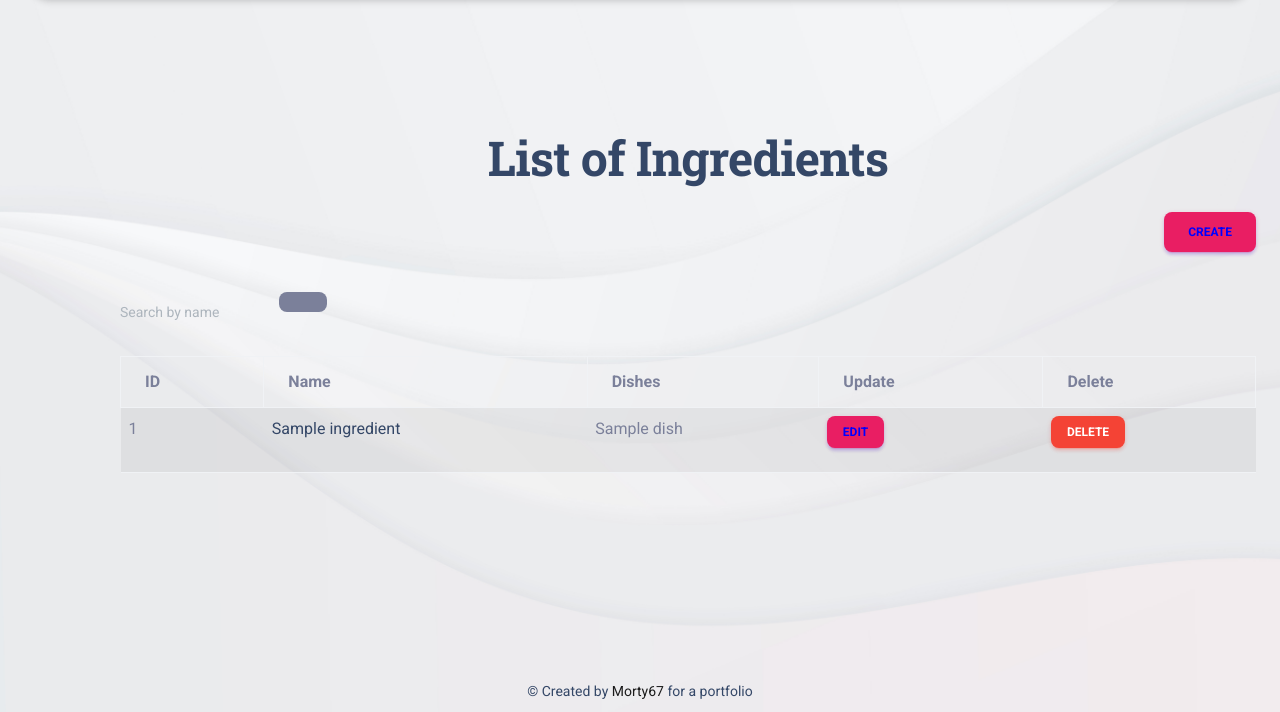
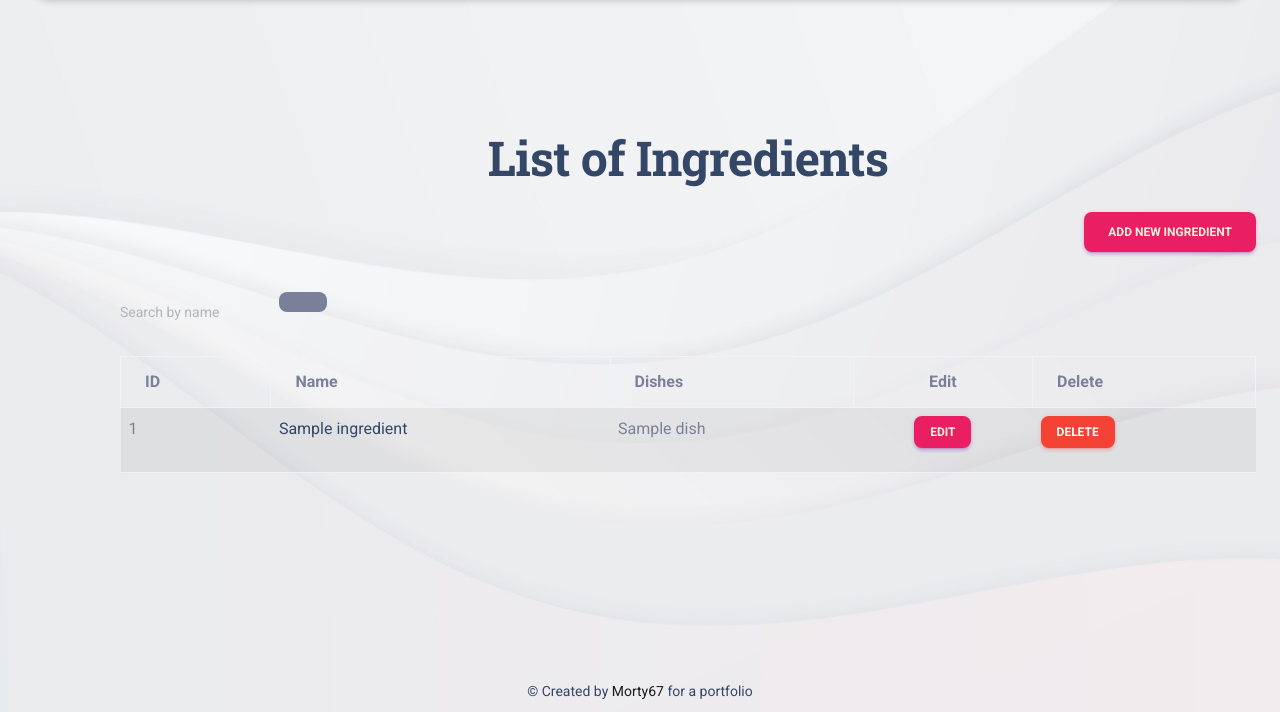
Before and after one commit to Morty67/restaurant_kitchen_service, a Django app: page /ingredients/ in a window 1280 px wide; the page is wider, and only the part inside the window is pictured. Shown: the part 70-782 px from the top of that part. Run offline with Django 4.2, Linux system fonts and the light colour scheme; a user stored in the database is signed in; tables that the repository leaves empty hold one stand-in row (values such as "Sample post"); some libraries are stand-ins or nearby versions.

Commit message:
changes in templates

```diff
--- a/templates/restaurant/dish_type_list.html
+++ b/templates/restaurant/dish_type_list.html
@@ -5,8 +5,9 @@
   <div class="container py-5">
     <h1 class="text-center mb-4">List of Dish Types</h1>
     <div class="d-flex justify-content-end mb-4">
-      <a href="{% url 'restaurant:dish-type-list-create' %}" class="btn btn-primary">Add New Dish Type</a>
+      <a href="{% url 'restaurant:dish-type-list-create' %}" class="btn btn-primary text-white">Add New Dish Type</a>
     </div>
+</div>
     <form action="" method="get" class="form-inline mb-4">
       <div class="input-group">
         {{ search_form|crispy }}
--- a/templates/restaurant/ingredient_list.html
+++ b/templates/restaurant/ingredient_list.html
@@ -6,7 +6,7 @@
   <div class="container py-5">
     <h1 class="text-center mb-4">List of Ingredients</h1>
     <div class="d-flex justify-content-end mb-4">
-      <a href="{% url 'restaurant:ingredient-create' %}" class="btn btn-primary">Create</a>
+      <a href="{% url 'restaurant:ingredient-create' %}" class="btn btn-primary text-white">Add new ingredient</a>
     </div>
     <form action="" method="get" class="form-inline mb-4">
       <div class="input-group">
@@ -26,7 +26,7 @@
             <th>ID</th>
             <th>Name</th>
             <th>Dishes</th>
-              <th>Update</th>
+            <th class="text-center">Edit</th>
             <th>Delete</th>
           </tr>
           </thead>
@@ -45,9 +45,10 @@
                   {% endfor %}
                 </ul>
               </td>
-                <td>
-                  <a href="{% url 'restaurant:ingredient-update' pk=ingredient.id %}" class="btn btn-primary btn-sm">
-                    <i class="bi bi-pencil"></i> Edit
+              <td class="text-center">
+                <a href="{% url 'restaurant:ingredient-update' pk=ingredient.id %}"
+                   class="btn btn-primary btn-sm text-white">
+                  Edit
                 </a>
               </td>
               <td>
```
Also changed, not shown: templates/restaurant/dish_list.html (+5 -4 lines). Lines whose indentation alone changed are shown as unchanged.
